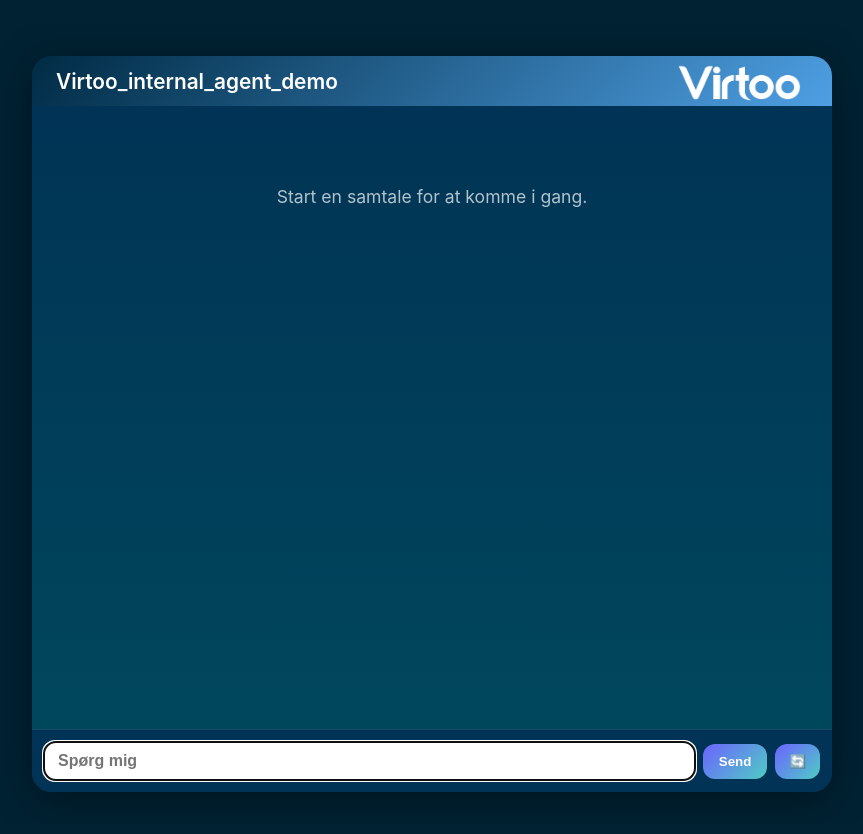
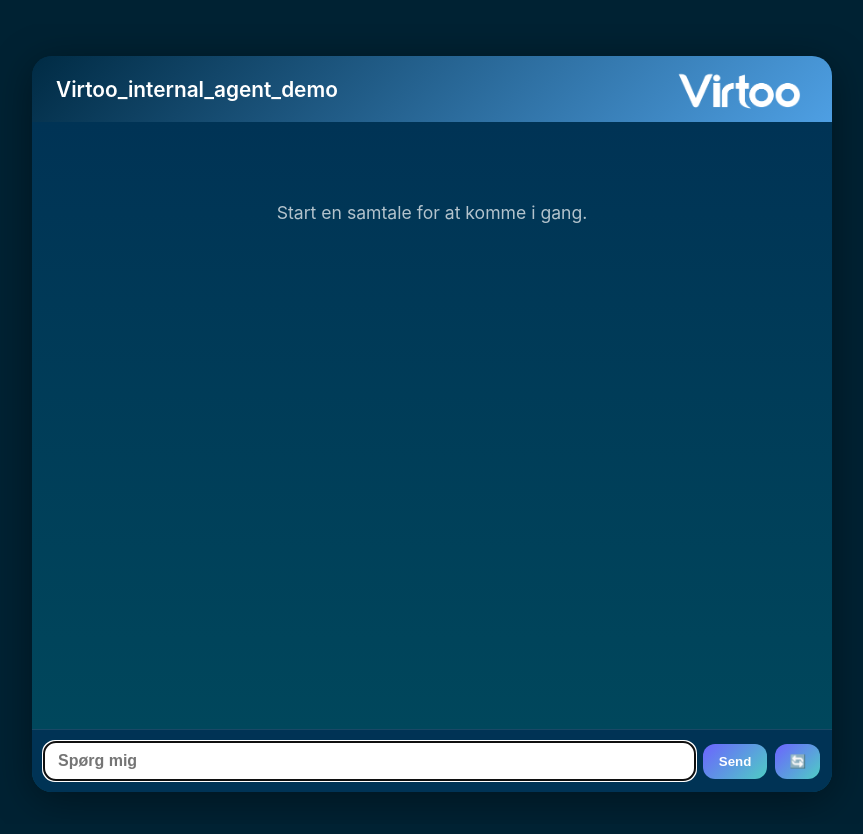
Before and after one commit to JacobHonore1/zaxis-agentchat, a Next.js app: page / in a window 1280 px wide. Shown: the top 834 px of the page, without its empty margins (232-1095 px from the left). Built offline with nearby package versions, Linux system fonts and the light colour scheme.

Commit message:
Update page.tsx

```diff
--- a/app/page.tsx
+++ b/app/page.tsx
@@ -125,7 +125,7 @@ export default function ChatPage() {
         <div
           style={{
             background: 'linear-gradient(135deg, #002b44 0%, #4e9fe3 100%)',
-            padding: '0px 24px',
+            padding: '8px 24px',
             height: '50px',
             display: 'flex',
             alignItems: 'center',
```
